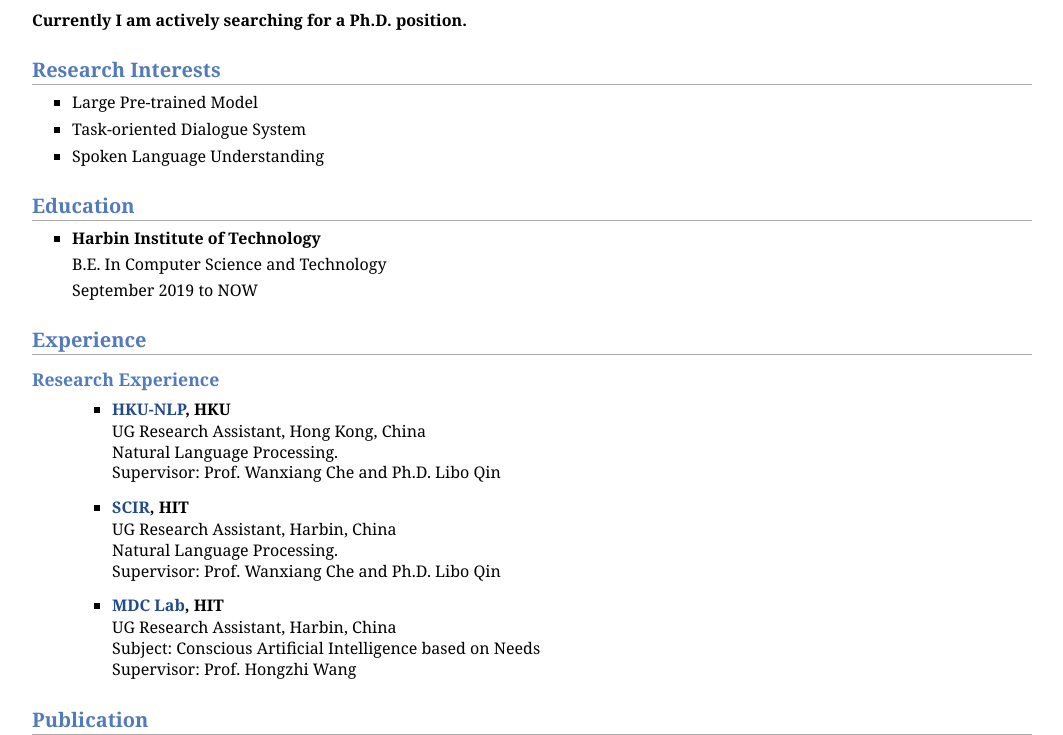
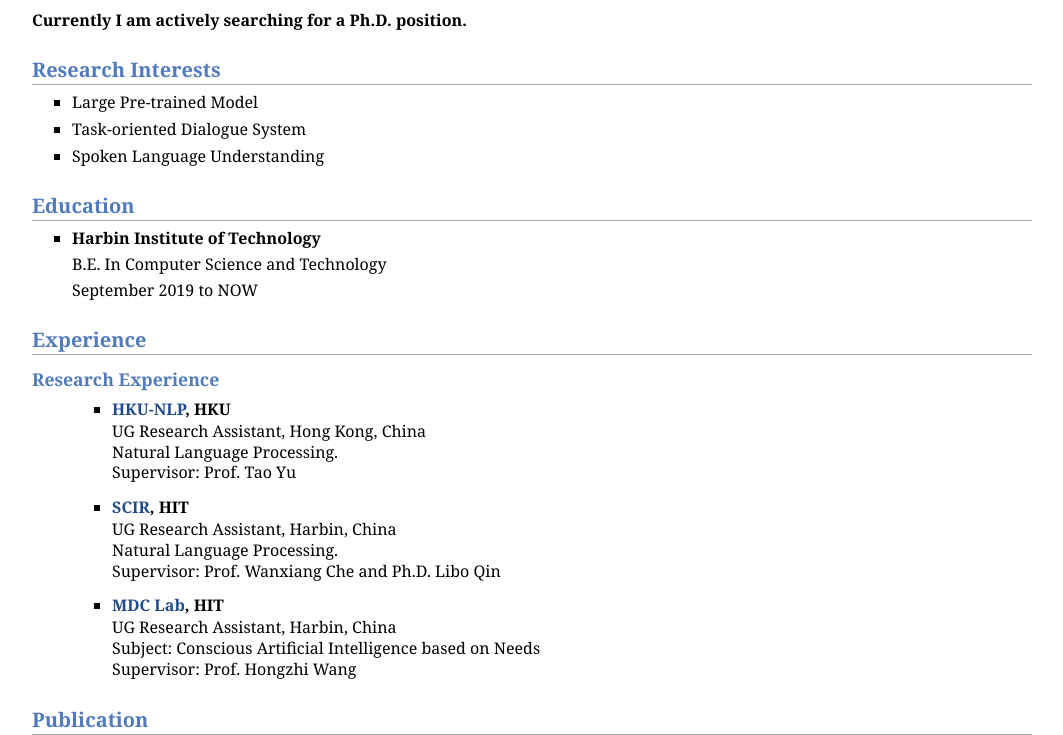
Before and after one commit to Baigker/Baigker.github.io, a plain HTML site: page index.html in a window 1280 px wide. Shown: the part 365-1100 px from the top of the page, without its empty margins (108-1171 px from the left). Drawn offline with Linux system fonts and the light colour scheme.

Commit message:
Update index.html

```diff
--- a/index.html
+++ b/index.html
@@ -112,7 +112,7 @@ BODY {
 				UG Research Assistant, Hong Kong, China<br>
 				<p>
 					Natural Language Processing. <br>
-					Supervisor: Prof. Wanxiang Che and Ph.D. Libo Qin
+					Supervisor: Prof. Tao Yu
 				</p>
 			</li>
 		</ul>
```
